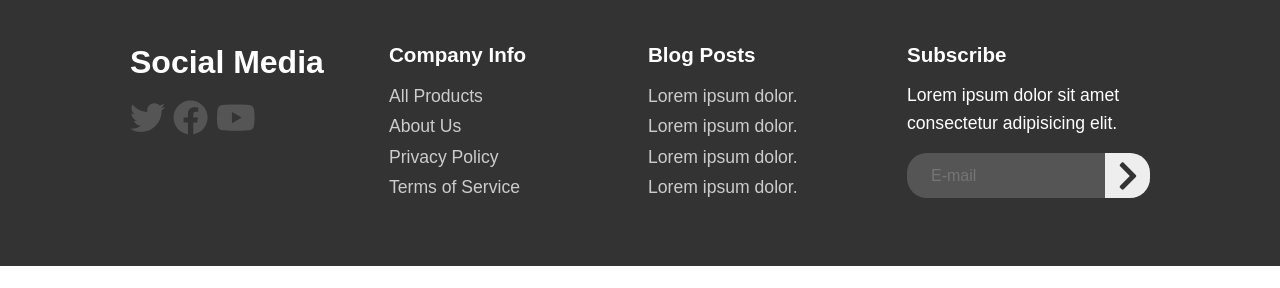
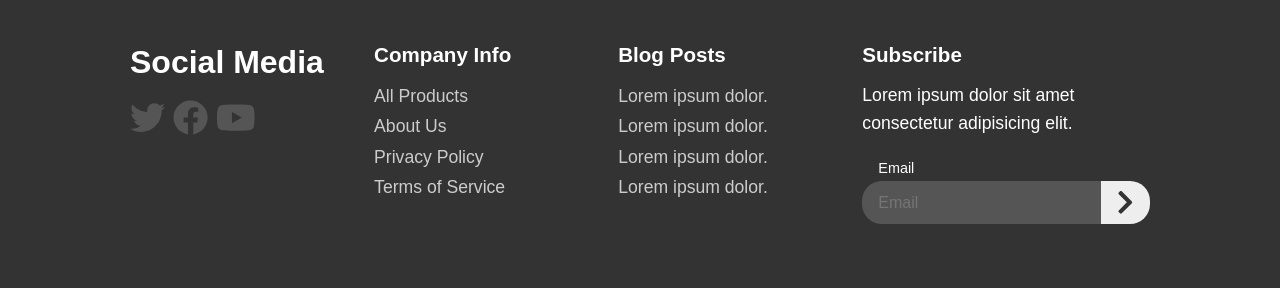
Before and after one commit to alarivan/wtch, a Gatsby site: page / in a window 1280 px wide. Shown: the part 2012-2300 px from the top of the page. Before the commit the page ends 2278 px from the top, so only its background shows below. Built offline with nearby package versions, Linux system fonts and the light colour scheme; Gatsby itself is replaced by a stand-in of ours.

Commit message:
Refactor subscribe form

```diff
--- a/src/components/footer/SubscribeForm.tsx
+++ b/src/components/footer/SubscribeForm.tsx
@@ -1,55 +1,40 @@
 import React from "react"
 import { FontAwesomeIcon } from "@fortawesome/react-fontawesome"
 import { faChevronRight } from "@fortawesome/free-solid-svg-icons"
-import styled, { css } from "styled-components"
+import styled from "styled-components"
 
 const Form = styled.form`
-  width: 100%;
-  display: inline-block;
-  background-color: #555;
   position: relative;
-  border-radius: 20px;
-  line-height: 0;
   margin-top: 1rem;
 `
 
-const FormControl = css`
-  display: inline-block;
-  border: 0;
+const Input = styled.input`
+  background-color: #555;
   outline: 0;
   font-size: 1rem;
   color: #ddd;
-  background-color: transparent;
-  font-family: inherit;
-  margin: 0;
-  padding: 0 3rem 0 1.5rem;
-  width: 100%;
-  height: 45px;
-  border-radius: 20px;
-`
-
-const Input = styled.input`
-  ${FormControl}
+  padding: 0 1rem;
+  border: 0;
+  border-radius: 20px 0 0 20px;
 `
 
 const Submit = styled.button`
-  ${FormControl}
-  display: inline-block;
-  position: absolute;
-  top: 0;
-  right: 0;
-  width: 45px;
-  height: 45px;
   background-color: #eee;
-  font-size: 1rem;
-  text-align: center;
-  margin: 0;
-  padding: 0;
   outline: 0;
   border: 0;
   color: ${({ theme }) => theme.colors.primary};
   cursor: pointer;
   border-radius: 0 20px 20px 0;
+  padding: 0.5rem 1rem;
+`
+const InputGroup = styled.div`
+  display: flex;
+  justify-content: center;
+`
+
+const Label = styled.label`
+  font-size: 0.9rem;
+  padding: 0 1rem;
 `
 
 interface Props {}
@@ -60,14 +45,13 @@ const SubscribeFrom: React.FC<Props> = () => {
       <h3>Subscribe</h3>
       <p>Lorem ipsum dolor sit amet consectetur adipisicing elit.</p>
       <Form name="email-form" method="POST" data-netlify="true">
-        <div>
-          <span>
-            <Input type="email" name="email" id="email" placeholder="E-mail" />
-          </span>
-          <Submit type="submit" value="Submit">
+        <Label htmlFor="email">Email</Label>
+        <InputGroup>
+          <Input type="email" name="email" id="email" placeholder="Email" />
+          <Submit type="submit" value="Submit" title="Subscribe">
             <FontAwesomeIcon size="2x" icon={faChevronRight} />
           </Submit>
-        </div>
+        </InputGroup>
       </Form>
     </>
   )
```
